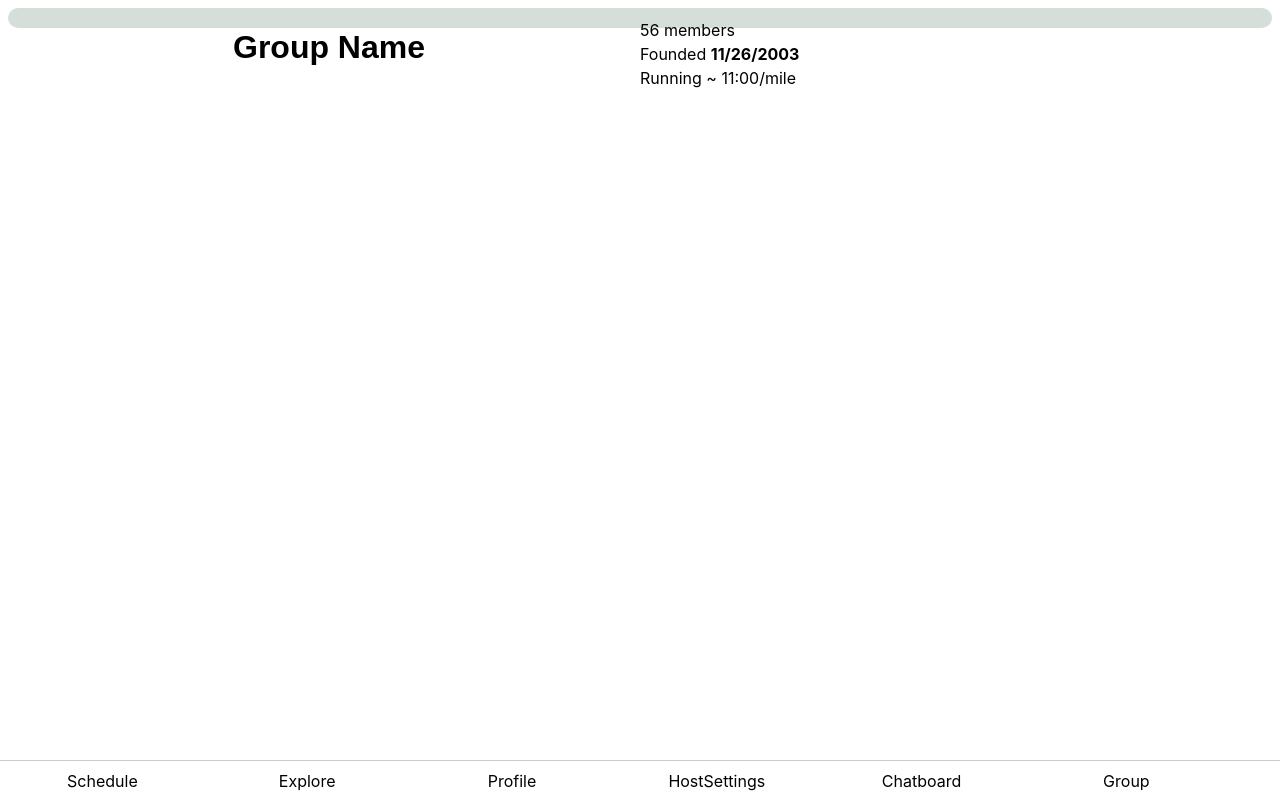
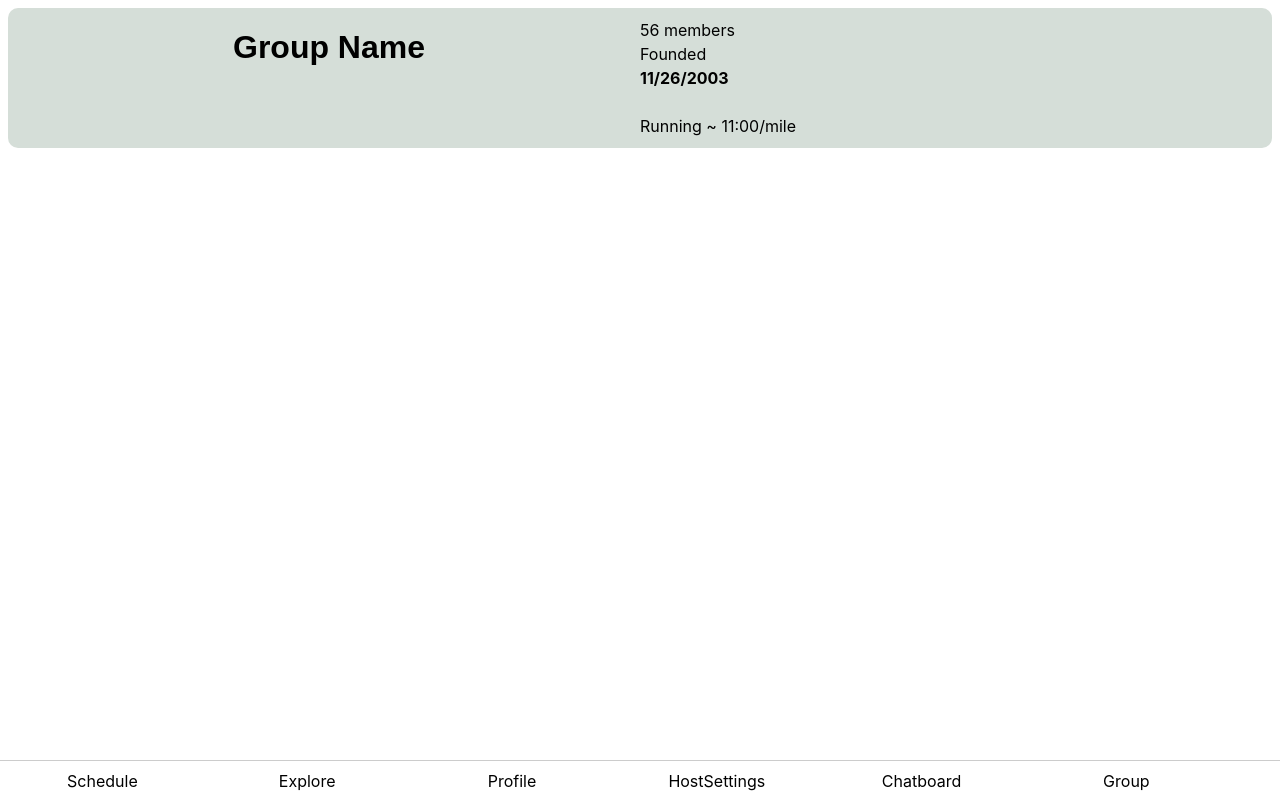
Before and after one commit to hopkinstechnocrats/fether, a React (Create React App) app: page / in a window 1280 px wide. Both pictures are taken after a click on the item "Group". Built offline with nearby package versions, Linux system fonts and the light colour scheme.

Commit message:
fix grouppage header

```diff
--- a/src/App.css
+++ b/src/App.css
@@ -54,11 +54,24 @@ div.root {
 }
 
 div.column {
-  display: inline-block;
-  float: left;
-  width: 50%;
+  display: flex;
+  flex-direction: column;
+  flex-basis: 100%;
+  flex: 1;
 }
 
+div.row {
+  display: flex;
+  flex-direction: row;
+  flex-wrap: wrap;
+  width: 100%;
+}
+
+div.container {
+  height: 100%;
+  box-sizing: border-box;
+  overflow: hidden;
+}
 
 
 h1 {
--- a/src/components/GroupPage.js
+++ b/src/components/GroupPage.js
@@ -3,10 +3,9 @@ import RoundBox from './RoundBox.js';
 
 function GroupPage() {
     return (
-        <div>
-            <div className="group-header">
+        <div className="container">
                 <RoundBox color="grey">
-                    <div>
+                    <div className="row">
                     <div className="column">
                         <h1>Group Name</h1>
                     </div>
@@ -15,10 +14,11 @@ function GroupPage() {
                         Founded <b>11/26/2003</b><br/>
                         Running ~ 11:00/mile
                     </div>
+                    <div className="clear-both">
+
+                    </div>
                     </div>
                 </RoundBox>
-            </div>
-
         </div>
     );
 }
```
